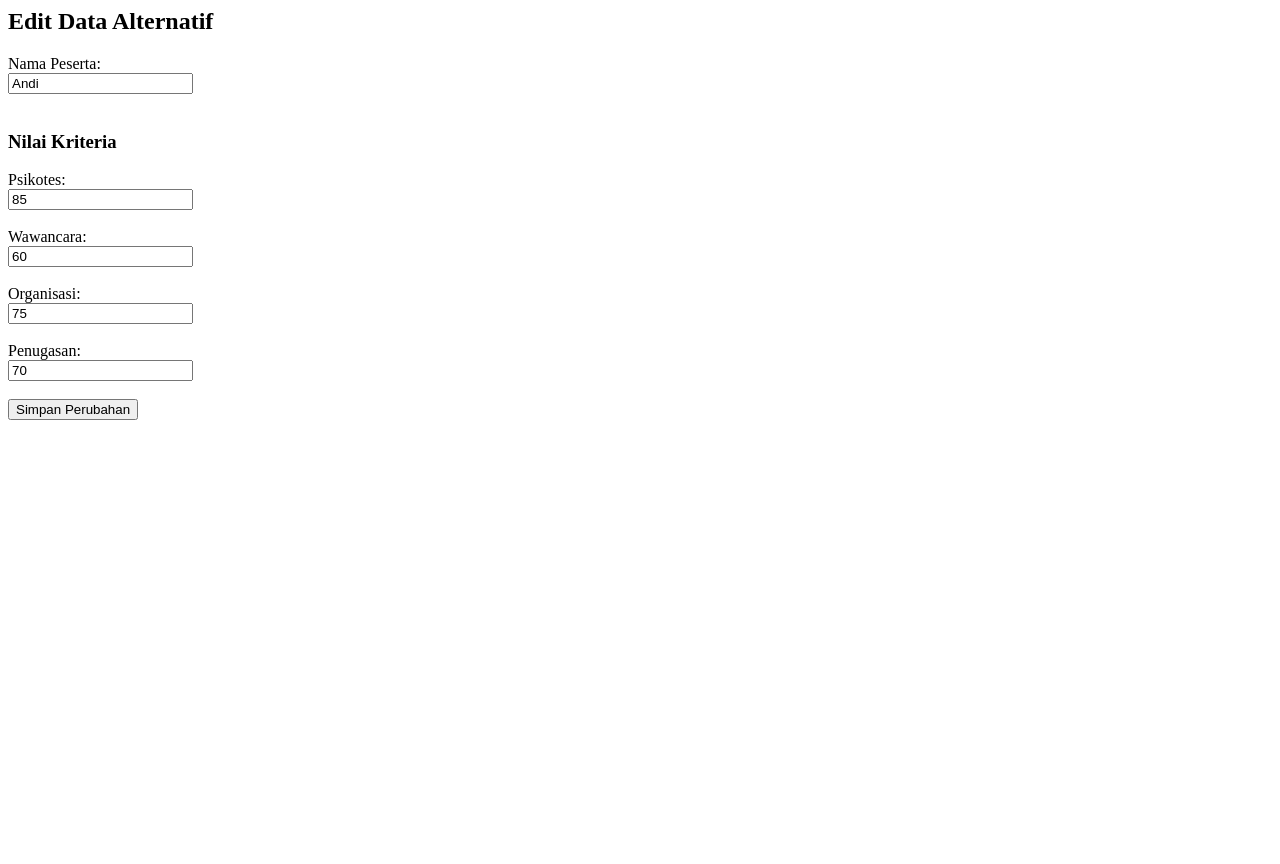
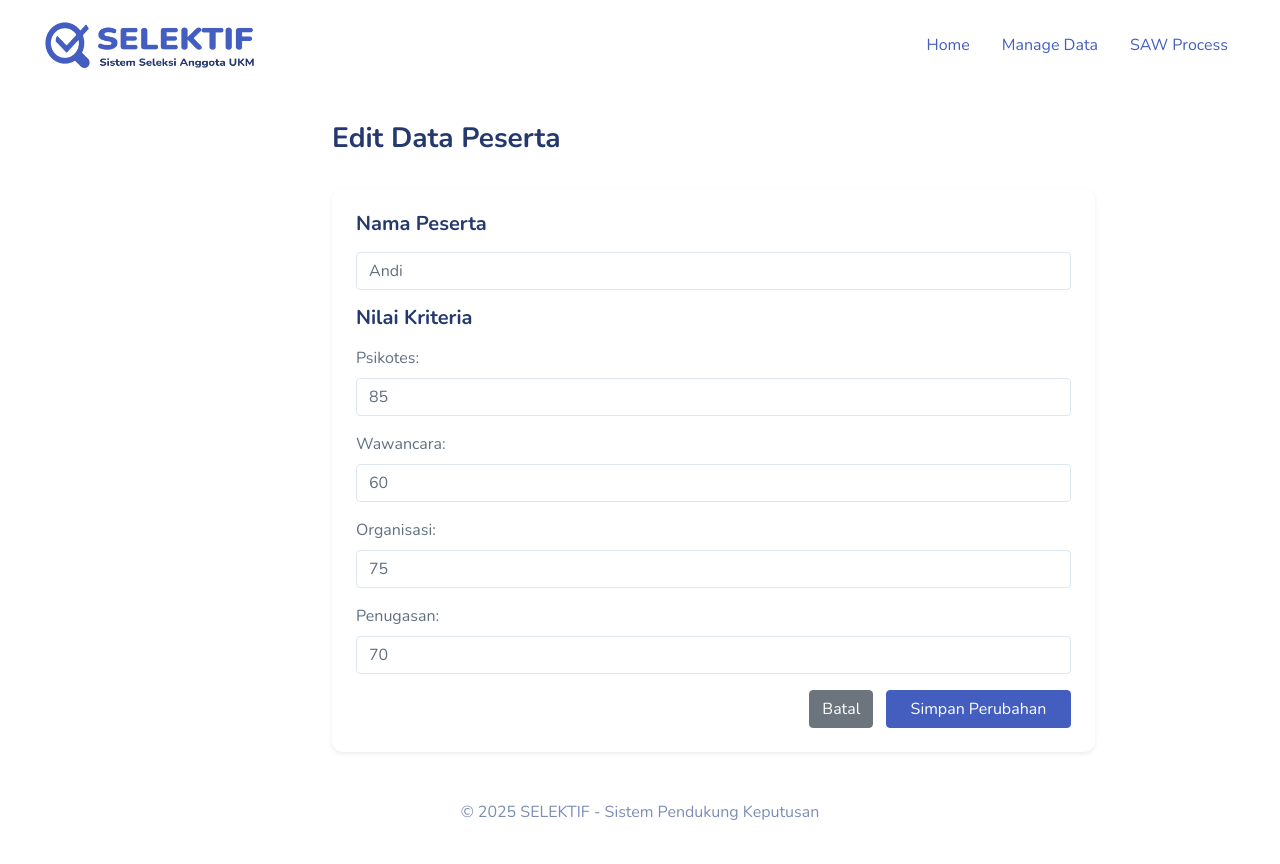
Before and after one commit to hqee/selektif-webapp, a PHP site: page /manage-data-edit.php?id=1 in a window 1280 px wide. Before the commit the page ends 420 px from the top, so only its background shows below. Run offline with PHP 8.4, Linux system fonts and the light colour scheme; data comes from the database, SQL or seed files in the repository; some libraries are stand-ins or nearby versions.

Commit message:
style: apply styling

```diff
--- a/index.php
+++ b/index.php
@@ -7,7 +7,7 @@
         <?php require "layout/navbar.php"; ?>
         <div id="main">
             <div class="page-heading">
-                <h3>Selamat datang di <b>SELEKTIF - Sistem Seleksi Anggota UKM</b></h3>
+                <h3>Selamat datang di <b>SELEKTIF - Sistem Seleksi Aktif Anggota UKM</b></h3>
             </div>
             <div class="page-content justify-content-center">
                 <div class="col-md-10">
--- a/login.php
+++ b/login.php
@@ -32,7 +32,7 @@
     <div class="d-flex align-items-center justify-content-center min-vh-100 bg-light">
         <div class="text-center p-4" style="width: 100%;">
             <h1 class="mb-3">Selamat datang di <span style="color:#435ebe">SELEKTIF</span></h1>
-            <p class="mb-4 text-muted">Seleksi Aktif UKM</p>
+            <p class="mb-4 text-muted">Sistem Seleksi Aktif Anggota UKM</p>
             <a href="index.php" class="btn btn-primary btn-lg"><b>Masuk</b></a>
         </div>
     </div>
--- a/manage-data-edit.php
+++ b/manage-data-edit.php
@@ -1,5 +1,11 @@
+<!DOCTYPE html>
+<html lang="en">
+<?php require 'layout/head.php'; ?>
+
+<body>
     <?php
     include 'service/conn.php';
+    require 'layout/navbar.php';
 
     $id = $_GET['id'];
 
@@ -17,18 +23,47 @@ while ($n = mysqli_fetch_assoc($nilai_result)) {
     }
     ?>
 
-<h2>Edit Data Alternatif</h2>
+    <div id="app">
+        <div id="main">
+            <div class="page-heading">
+                <h3>Edit Data Peserta</h3>
+            </div>
+
+            <div class="page-content justify-content-center">
+                <div class="col-md-10">
+                    <div class="card border-light mb-3 shadow-sm">
+                        <div class="card-body">
                             <form method="post" action="manage-data-edit-act.php">
                                 <input type="hidden" name="id" value="<?= $id ?>">
 
-    <label>Nama Peserta:</label><br>
-    <input type="text" name="nama" value="<?= $peserta['nama'] ?>"><br><br>
+                                <div class="mb-3">
+                                    <h5 class="mb-3">Nama Peserta</h5>
+                                    <input type="text" name="nama" value="<?= $peserta['nama'] ?>" class="form-control" required>
+                                </div>
 
-    <h3>Nilai Kriteria</h3>
+                                <h5 class="mb-3">Nilai Kriteria</h5>
                                 <?php while ($k = mysqli_fetch_assoc($kriteria)) : ?>
-        <label><?= $k['nama_kriteria'] ?>:</label><br>
-        <input type="number" name="nilai[<?= $k['id'] ?>]" value="<?= $nilai[$k['id']] ?? '' ?>"><br><br>
+                                    <div class="mb-3">
+                                        <label class="form-label"><?= $k['nama_kriteria'] ?>:</label>
+                                        <input type="number" name="nilai[<?= $k['id'] ?>]" value="<?= $nilai[$k['id']] ?? '' ?>" class="form-control" required>
+                                    </div>
                                 <?php endwhile; ?>
 
-    <input type="submit" value="Simpan Perubahan">
+                                <div class="text-end">
+                                    <a href="manage-data.php" class="btn btn-secondary me-2">Batal</a>
+                                    <input type="submit" value="Simpan Perubahan" class="btn btn-primary px-4">
+                                </div>
                             </form>
+                        </div>
+                    </div>
+                </div>
+            </div>
+
+        </div>
+        <?php require 'layout/footer.php'; ?>
+    </div>
+
+    <?php require 'layout/js.php'; ?>
+</body>
+
+</html>
```
Lines whose indentation alone changed are shown as unchanged.
